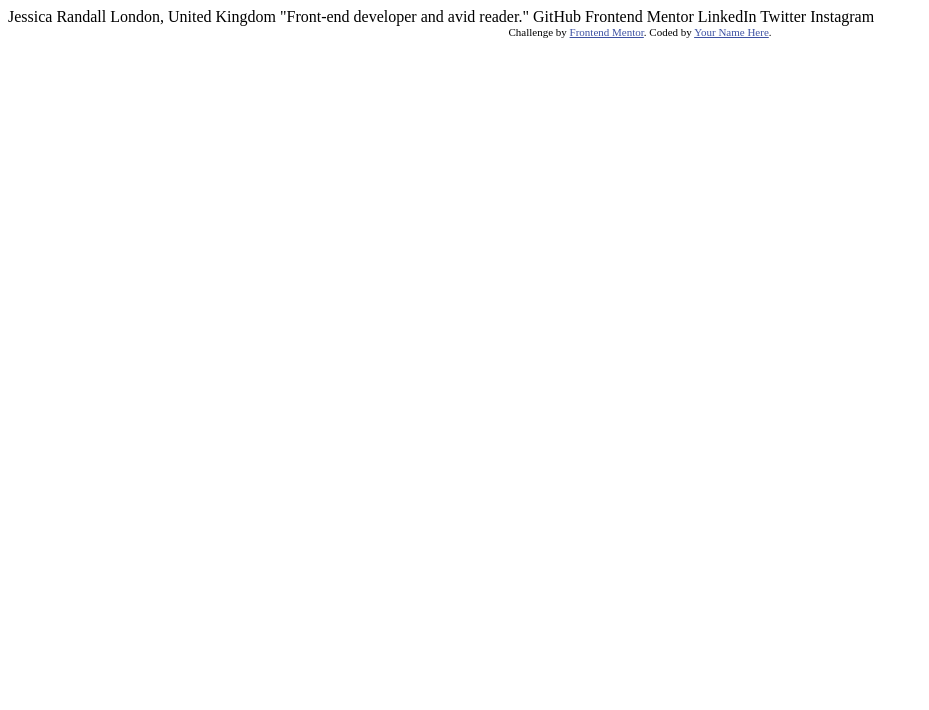
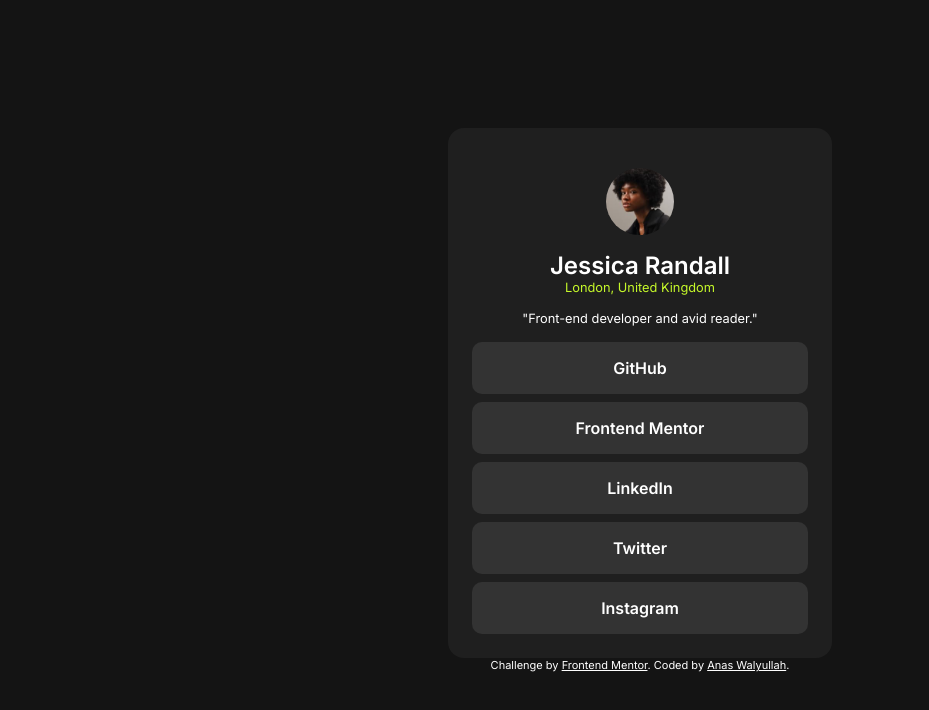
Before and after one commit to anaswal/2-social-links-profile, a plain HTML site: page index.html in a window 1280 px wide. Shown: the whole page, without its empty margins (0-929 px from the left). Drawn offline with Linux system fonts and the light colour scheme.

Commit message:
Adding HTML and CSS

```diff
--- a/index.html
+++ b/index.html
@@ -19,21 +19,36 @@
       .attribution {
         font-size: 11px;
         text-align: center;
+        color: white;
       }
       .attribution a {
-        color: hsl(228, 45%, 44%);
+        color: white;
       }
     </style>
   </head>
   <body>
-    Jessica Randall London, United Kingdom "Front-end developer and avid
-    reader." GitHub Frontend Mentor LinkedIn Twitter Instagram
+    <div class="card">
+      <div class="profile">
+        <img src="./assets/images/avatar-jessica.jpeg" alt="avatar" />
+        <h3>Jessica Randall</h3>
+        <p id="address">London, United Kingdom</p>
+        <p id="bio">"Front-end developer and avid reader."</p>
+      </div>
+      <div class="buttons">
+        <button>GitHub</button>
+        <button>Frontend Mentor</button>
+        <button>LinkedIn</button>
+        <button>Twitter</button>
+        <button>Instagram</button>
+      </div>
+    </div>
 
     <div class="attribution">
       Challenge by
       <a href="https://www.frontendmentor.io?ref=challenge" target="_blank"
         >Frontend Mentor</a
-      >. Coded by <a href="#">Your Name Here</a>.
+      >. Coded by
+      <a href="https://www.linkedin.com/in/anaswalyullah/">Anas Walyullah</a>.
     </div>
   </body>
 </html>
--- a/style.css
+++ b/style.css
@@ -0,0 +1,79 @@
+@import url("https://fonts.googleapis.com/css2?family=Inter:wght@400;600;700&display=swap");
+
+* {
+  margin: 0;
+  padding: 0;
+  box-sizing: border-box;
+  font-family: "Inter";
+}
+
+body {
+  background-color: hsl(0, 0%, 8%);
+  display: flex;
+  flex-direction: column;
+  align-items: center;
+  justify-content: center;
+  height: 100vh;
+}
+
+img {
+  width: 20%;
+  border-radius: 50%;
+  margin: 1rem 0;
+}
+
+h3 {
+  color: white;
+  font-weight: 600;
+  font-size: 1.5rem;
+}
+
+#address {
+  color: hsl(75, 94%, 57%);
+}
+
+#bio {
+  color: white;
+  margin: 1rem 0;
+}
+
+#address,
+#bio {
+  font-size: 0.8rem;
+}
+
+.profile {
+  display: flex;
+  flex-direction: column;
+  align-items: center;
+}
+
+.card {
+  background: hsl(0, 0%, 12%);
+  width: 30%;
+  padding: 1.5rem;
+  border-radius: 1rem;
+}
+
+button {
+  border-radius: 10px;
+  padding: 1rem 0;
+  background-color: hsl(0, 0%, 20%);
+  border: 0;
+  color: white;
+  font-size: 1rem;
+  font-weight: 600;
+}
+
+button:hover {
+  background-color: hsl(75, 94%, 57%);
+  color: hsl(0, 0%, 8%);
+  cursor: pointer;
+  transition: all 0.3s;
+}
+
+.buttons {
+  display: flex;
+  flex-direction: column;
+  gap: 8px;
+}
```
